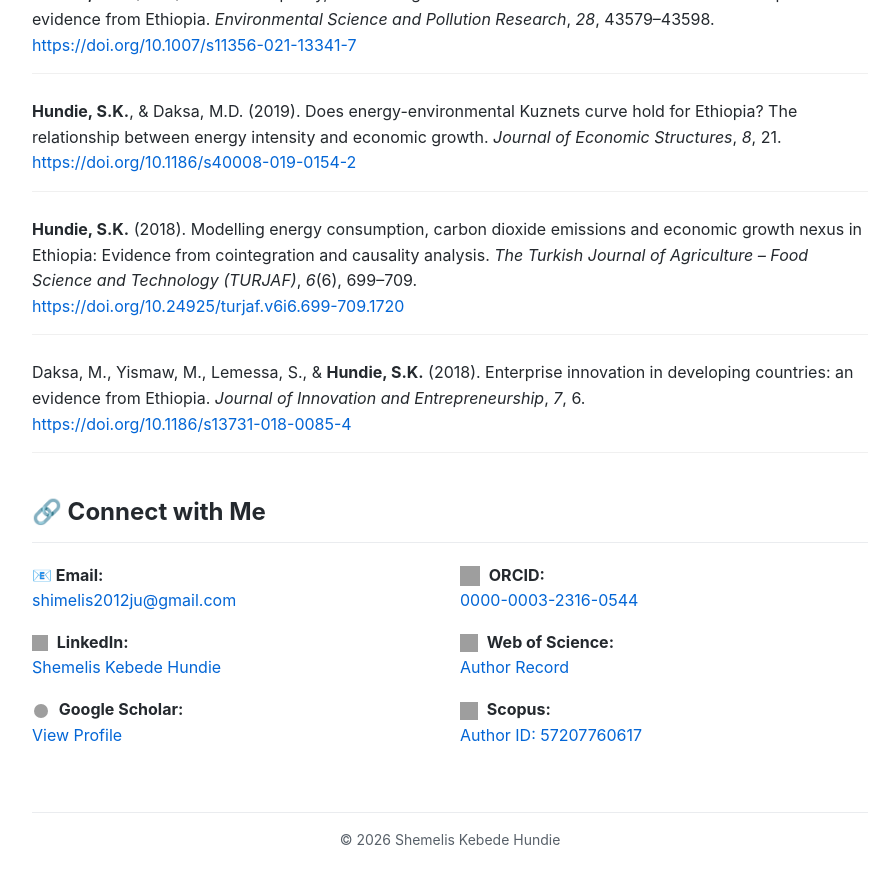
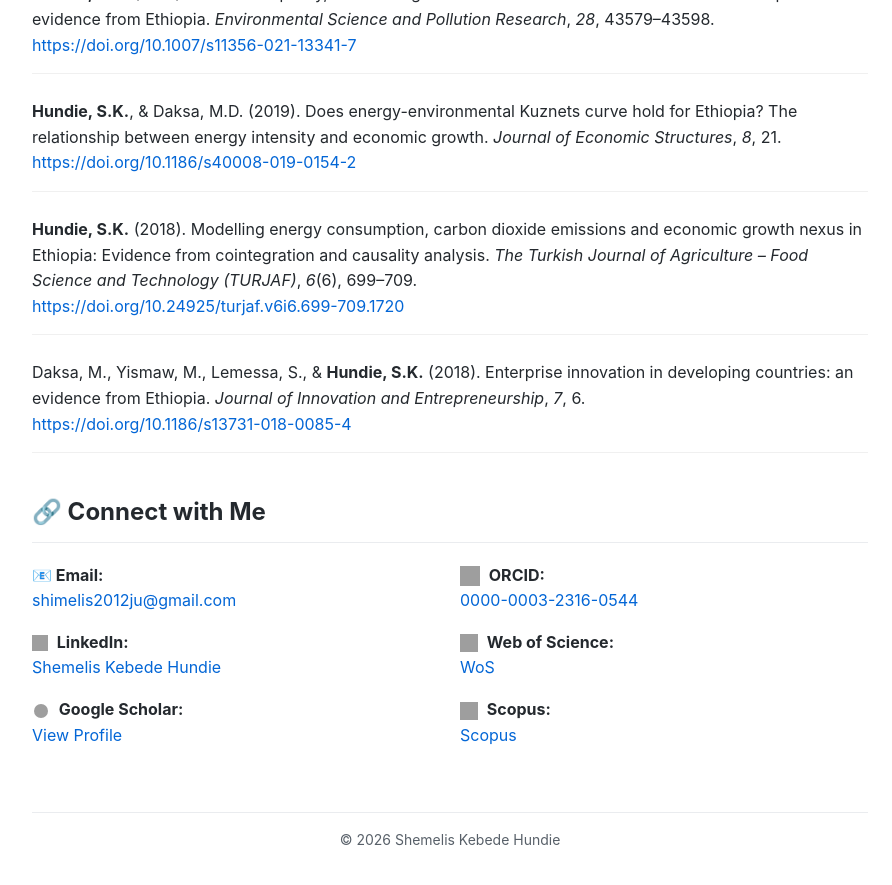
Before and after one commit to ShemelisKHundie/ShemelisKHundie.github.io, a Jekyll site: the page built from index.md, in a window 1280 px wide and 900 px high, scrolled down 2376 px. Shown: the top 885 px of the window, without its empty margins (190-1082 px from the left). Built offline with Jekyll 4.4.1, drawn with Linux system fonts in a browser that asks for light colours; grey boxes are pictures that could not be loaded.

Commit message:
Update index.md

```diff
--- a/index.md
+++ b/index.md
@@ -153,9 +153,9 @@
     <a href="https://orcid.org/0000-0003-2316-0544" target="_blank">0000-0003-2316-0544</a></p>
 
     <p><strong><img src="https://www.webofscience.com/images/wos-logo-icon.svg" alt="Web of Science" style="width: 18px; height: 18px; vertical-align: middle; margin-right: 5px;"> Web of Science:</strong><br>
-    <a href="https://www.webofscience.com/wos/author/record/GQB-1068-2022" target="_blank">Author Record</a></p>
+    <a href="https://www.webofscience.com/wos/author/record/GQB-1068-2022" target="_blank">WoS</a></p>
 
     <p><strong><img src="https://www.scopus.com/static/images/scopus-logo-icon.svg" alt="Scopus" style="width: 18px; height: 18px; vertical-align: middle; margin-right: 5px;"> Scopus:</strong><br>
-    <a href="https://www.scopus.com/authid/detail.uri?authorId=57207760617" target="_blank">Author ID: 57207760617</a></p>
+    <a href="https://www.scopus.com/authid/detail.uri?authorId=57207760617" target="_blank">Scopus</a></p>
   </div>
 </div>
```
